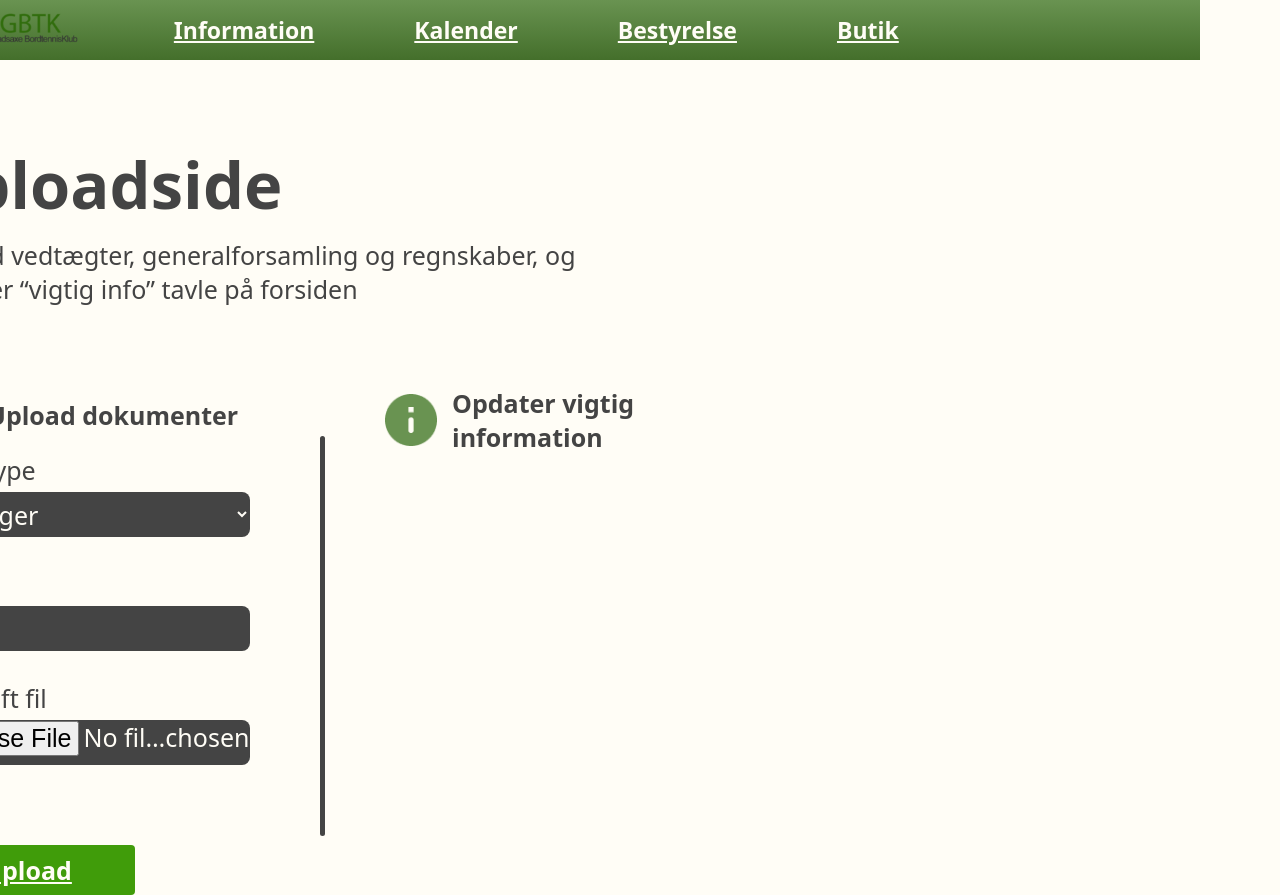
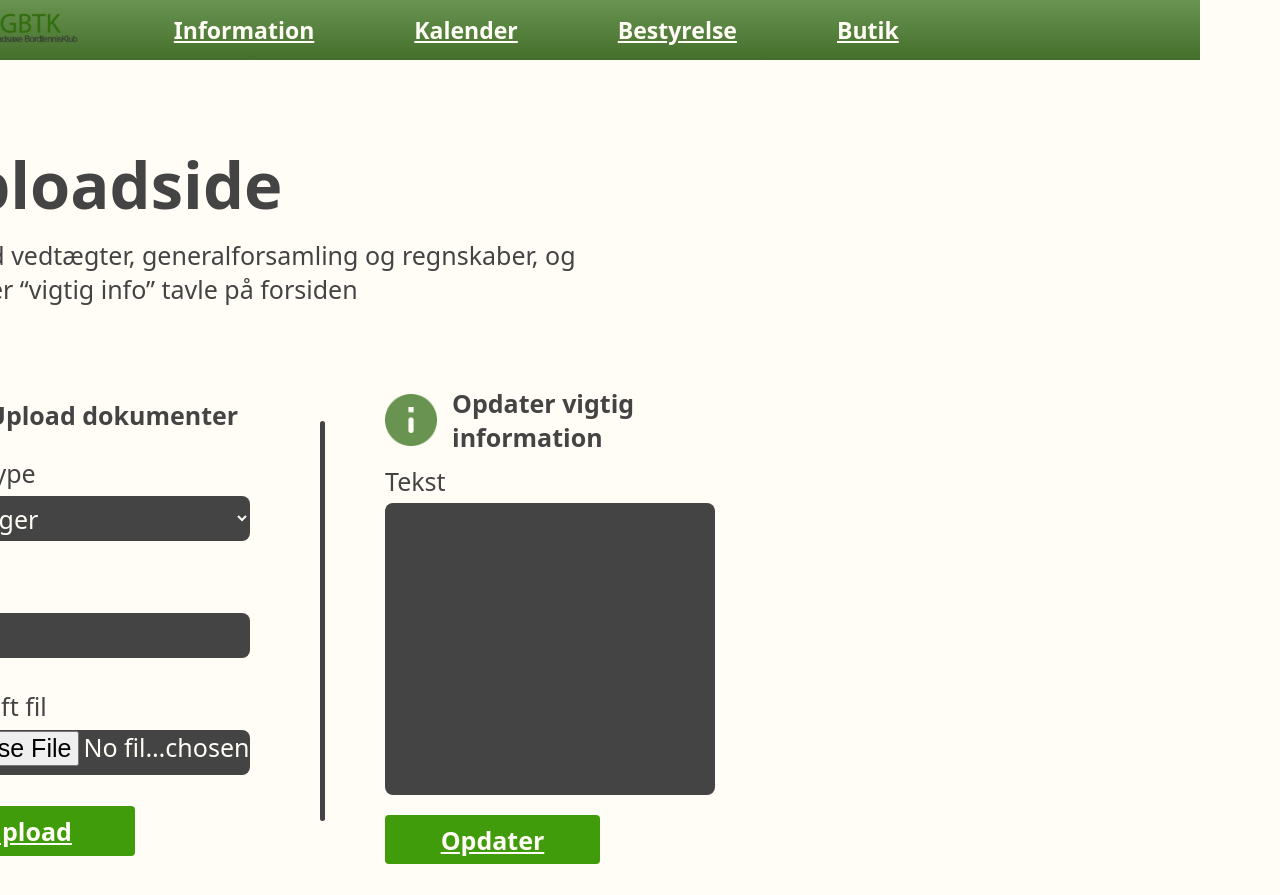
Before and after one commit to Oskarmle/gbtk, a React (Create React App) app: page /bestyrelse/upload in a window 1280 px wide. Shown: the top 895 px of the page. After the commit the page ends 864 px from the top, so only its background shows below. Built offline with nearby package versions, Linux system fonts and the light colour scheme.

Commit message:
news database working

```diff
--- a/src/components/news_updater.jsx
+++ b/src/components/news_updater.jsx
@@ -1,12 +1,46 @@
-import React from "react";
+import { createClient } from "@supabase/supabase-js";
+import React, { useState } from "react";
 
 export default function News_updater() {
+  const [description, setDescription] = useState("");
+
+  const supabase = createClient(
+    "https://ofghfzhdqyybxseootsl.supabase.co",
+    "eyJhbGciOiJIUzI1NiIsInR5cCI6IkpXVCJ9.eyJpc3MiOiJzdXBhYmFzZSIsInJlZiI6Im9mZ2hmemhkcXl5YnhzZW9vdHNsIiwicm9sZSI6ImFub24iLCJpYXQiOjE3MTUzMzYwNTQsImV4cCI6MjAzMDkxMjA1NH0.nLMHhcrf3ykrxuwAbZUilGtrc-cNLxnwMnC6YrqdQ0s"
+  );
+
+  function handleTextChange(event) {
+    setDescription(event.target.value);
+    // console.log(event.target.value)
+  }
+
+  function handleInfoChange(event) {
+    event.preventDefault();
+    newsImportantInfo()
+  }
+
+  async function newsImportantInfo() {
+    const { data, error } = await supabase
+    .from("important_news")
+    .insert([{description}])
+    if (error){
+      console.log(error)
+    } else {
+      console.log("inserted data succesfully", data)
+    }
+  }
+
   return (
     <div className="news_updater_container">
       <div className="news_update_header">
         <img src="../../assets/icons/importent.png" alt="" />
         <h4>Opdater vigtig information</h4>
       </div>
+      <form className="news_form" onSubmit={handleInfoChange}>
+        <label>Tekst</label>
+        <textarea type="text" onChange={handleTextChange} />
+        <button type="submit">Opdater</button>
+      </form>
     </div>
   );
 }
--- a/src/pages/bestyrelse/upload.js
+++ b/src/pages/bestyrelse/upload.js
@@ -1,5 +1,6 @@
 import React from "react";
 import "../../styles/upload.css";
+
 import File_upload from "../../components/file_upload";
 import News_updater from "../../components/news_updater";
 
--- a/src/styles/upload.css
+++ b/src/styles/upload.css
@@ -27,9 +27,10 @@
 
 .file_uploader_container, .news_updater_container{
     width: 400px;
-    height: 500px;
+    height: 470px;
     display: flex;
     flex-direction: column;
+    justify-content: space-between;
     /* background: darkblue; */
 }
 
@@ -48,8 +49,17 @@
     padding-left: 15px;
 }
 
-.file_form{
+.file_form, .news_form{
     margin-top: 10px;
+    display: flex;
+    justify-content: space-between;
+    height: 400px;
+}
+
+.file_form button, .news_form button{
+    margin: 0;
+
+    /* justify-self: flex-end; */
 }
 
 .file_form label{
@@ -73,3 +83,21 @@
     border-radius: 6px;
     background: var(--grey);
 }
+
+.news_form textarea{
+    background: var(--grey);
+    height: 300px;
+    margin: 0;
+    color: var(--white);
+    font-size: 25px;
+    border-radius: 8px;
+    resize: none;
+}
+
+.news_form label{
+    color: var(--grey);
+}
+
+.news_form button{
+    margin-top: 20px;
+}
```
Also changed, not shown: src/components/loginBox.jsx (+34 -22 lines).
